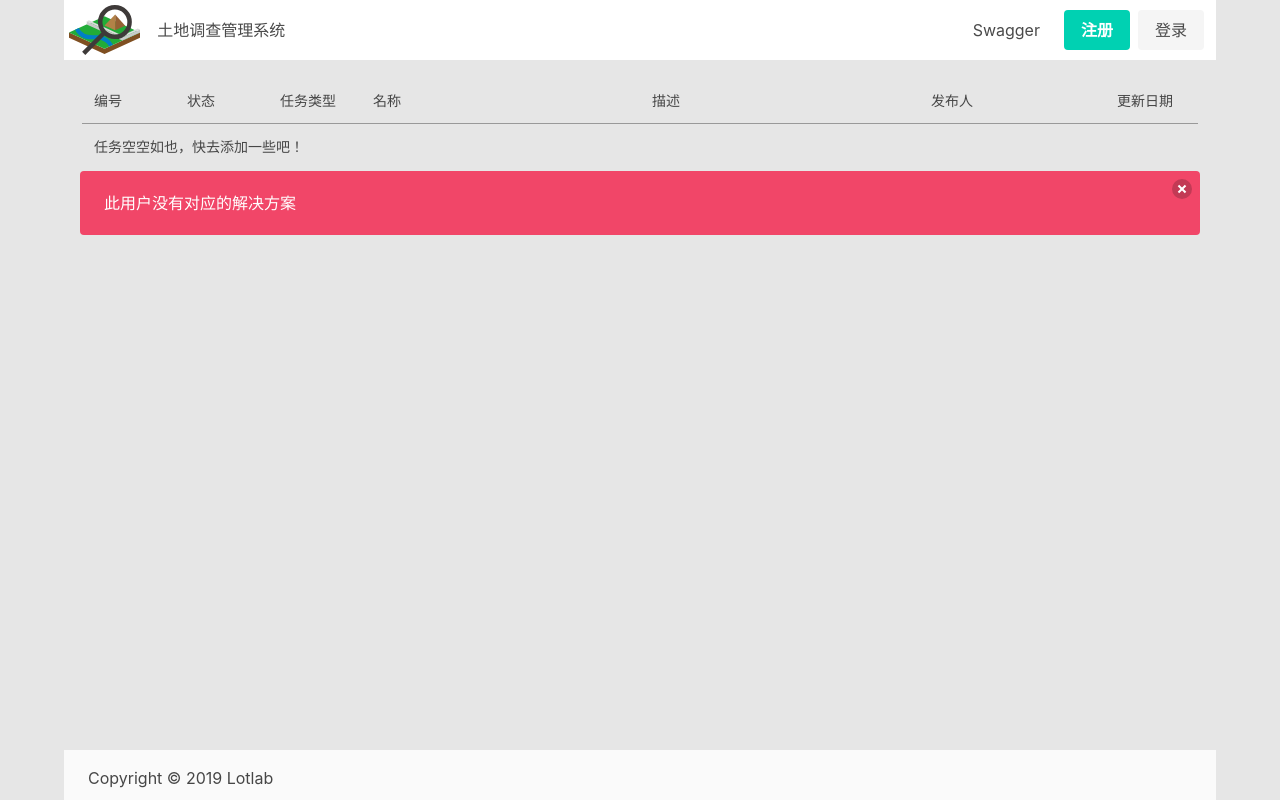
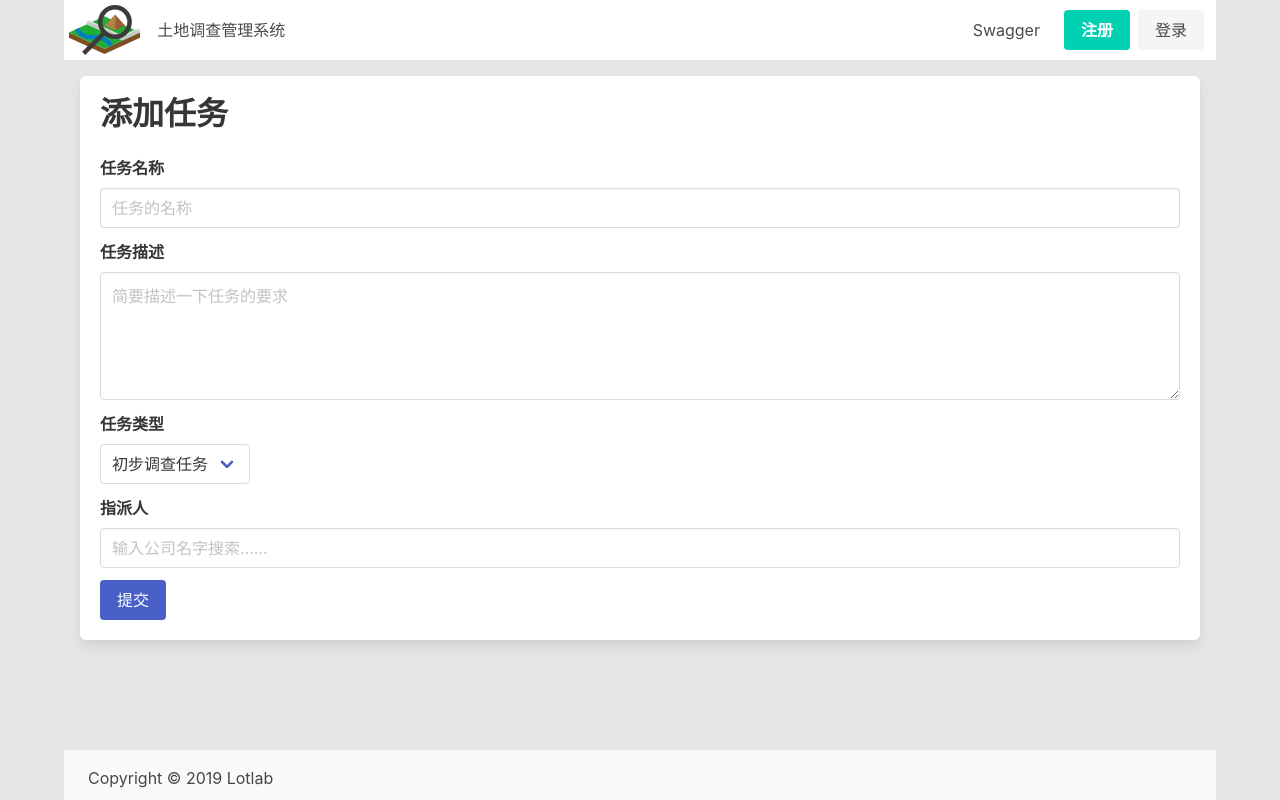
Before and after one commit to jim-kirisame/GDUT-Land-Manager-Frontend, a Vue app: page /#/addTask in a window 1280 px wide. Before the commit this address led to /#/task. Built offline with nearby package versions, Linux system fonts and the light colour scheme.

Commit message:
现在任务可以被修改了。

```diff
--- a/src/App.vue
+++ b/src/App.vue
@@ -57,7 +57,8 @@ import {
   faUserTie,
   faHistory,
   faBuilding,
-  faPlus
+  faPlus,
+  faEdit
 } from "@fortawesome/free-solid-svg-icons";
 import { FontAwesomeIcon } from "@fortawesome/vue-fontawesome";
 import userNav from "./components/nav_user.vue";
@@ -78,7 +79,8 @@ library.add(
   faUserClock,
   faUserTie,
   faBuilding,
-  faPlus
+  faPlus,
+  faEdit
 );
 Vue.component("font-awesome-icon", FontAwesomeIcon);
 
--- a/src/components/singleInput.vue
+++ b/src/components/singleInput.vue
@@ -8,6 +8,7 @@
         :value="textInput"
         @input="onInput($event.target.value)"
         :class="{'is-success': savedUser.uid>0}"
+        :disabled="disabled"
       >
       <div class="search-result box" id="search-result" v-if="users.length > 0">
         <ul>
@@ -38,14 +39,26 @@ export default class singleInput extends Vue {
   @Prop()
   value!: UserInfo;
 
+  @Prop()
+  disabled!: boolean;
+
   @Watch("value")
-  watchVal(newVal: UserInfo, oldVal: UserInfo) {
-    this.savedUser = newVal;
+  watchVal(newVal: UserInfo) {
+    if (newVal !== undefined) {
+      this.savedUser = newVal;
+      if (this.savedUser.name !== "") {
+        this.textInput = this.savedUser.name;
+      }
+    }
+  }
+
+  mounted() {
+    this.watchVal(this.value);
   }
 
   onInput(text: string) {
     this.textInput = text;
-    this.setUser(new UserInfo());
+    if (this.savedUser.uid > 0) this.setUser(new UserInfo());
 
     this.reload();
   }
@@ -58,8 +71,10 @@ export default class singleInput extends Vue {
   }
 
   setUser(user: UserInfo) {
-    this.savedUser = user;
-    this.$emit("input", this.savedUser);
+    if (this.savedUser != user) {
+      this.savedUser = user;
+      this.$emit("input", this.savedUser);
+    }
   }
 
   reload() {
--- a/src/model/task.ts
+++ b/src/model/task.ts
@@ -18,24 +18,28 @@ export default class Task {
 
     CreateTask(task: TaskInfo, callback: Callback) {
         let assignee = task.assignee === undefined ? 0 : task.assignee.uid;
-        if (assignee === 0)
+        if (assignee === 0) {
             assignee = -1;
+        }
 
-        let resource = task.resource === undefined ? 0 : task.resource.id === undefined ? 0 : task.resource.id;
-        if (resource === 0)
+        let resource = task.resource ===  (undefined || null) ? 0 : task.resource.id ===  (undefined || null) ? 0 : task.resource.id;
+        if (resource === 0) {
             resource = -1;
+        }
 
         TaskAPI.Create(task.title, task.description, task.taskType, resource, assignee, (p) => { callback.RespHandler(p); });
     }
 
     AlterTask(task: TaskInfo, callback: Callback) {
-        let assignee = task.assignee === undefined ? 0 : task.assignee.uid;
-        if (assignee === 0)
+        let assignee = task.assignee ===  undefined  ? 0 : task.assignee.uid;
+        if (assignee === 0) {
             assignee = -1;
+        }
 
-        let resource = task.resource === undefined ? 0 : task.resource.id === undefined ? 0 : task.resource.id;
-        if (resource === 0)
+        let resource = task.resource === (undefined || null) ? 0 : task.resource.id ===  (undefined || null) ? 0 : task.resource.id;
+        if (resource === 0) {
             resource = -1;
+        }
 
         TaskAPI.Alter(task.taskID, task.title, task.description, task.taskType, resource, assignee, (p) => { callback.RespHandler(p); });
     }
--- a/src/model/user.ts
+++ b/src/model/user.ts
@@ -8,6 +8,7 @@ export default class User {
         let cba = new Callback((resp) => {
             Cookie.set("ACL", resp.type, { expires: 7 });
             Cookie.set("Name", resp.name, { expires: 7 });
+            Cookie.set("UID", resp.uid, { expires: 7 });
             User.IsLogin = true;
             User.OnLoginStatusChange.emit({});
             callback.onSuccess(resp);
@@ -29,6 +30,7 @@ export default class User {
     static OnLogout() {
         Cookie.remove("ACL");
         Cookie.remove("Name");
+        Cookie.remove("UID");
         User.IsLogin = false;
         User.OnLoginStatusChange.emit({});
     }
@@ -42,6 +44,9 @@ export default class User {
     }
     static get Name() {
         return Cookie.get("Name");
+    }
+    static get UID() {
+        return Number(Cookie.get("UID"));
     }
 
     GetMe(callback: Callback) {
--- a/src/router.ts
+++ b/src/router.ts
@@ -75,9 +75,19 @@ export default new Router({
       {
         path: "/addTask",
         name: "addTask",
-        component: () => import(/* webpackChunkName: "task" */ "./views/addTask.vue"),
+        component: () => import(/* webpackChunkName: "task" */ "./views/editTask.vue"),
+        props: (route) => ({ id: 0 }),
         meta: {
           title: "新建任务"
+        }
+      },
+      {
+        path: "/task/:id/edit",
+        name: "editTask",
+        component: () => import(/* webpackChunkName: "task" */ "./views/editTask.vue"),
+        props: (route) => ({ id: route.params.id }),
+        meta: {
+          title: "编辑任务"
         }
       }
     ]
--- a/src/views/addTask.vue
+++ b/src/views/editTask.vue
@@ -1,24 +1,25 @@
 <template>
   <div class="box">
     <Notify :msg="message" @clear="clear"/>
-    <h1 class="title">添加任务</h1>
+    <h1 class="title" v-if="task.taskID <= 0">添加任务</h1>
+    <h1 class="title" v-else>编辑任务</h1>
     <div class="field">
       <label class="label">任务名称</label>
       <div class="control">
-        <input class="input" type="text" placeholder="任务的名称" v-model="task.title">
+        <input class="input" type="text" placeholder="任务的名称" v-model="task.title" :disabled="!editable">
       </div>
     </div>
     <div class="field">
       <label class="label">任务描述</label>
       <div class="control">
-        <textarea class="textarea" placeholder="简要描述一下任务的要求" v-model="task.description"></textarea>
+        <textarea class="textarea" placeholder="简要描述一下任务的要求" v-model="task.description" :disabled="!editable"></textarea>
       </div>
     </div>
     <div class="field">
       <label class="label">任务类型</label>
       <div class="control">
         <div class="select">
-          <select v-model="task.taskType">
+          <select v-model="task.taskType" :disabled="!editable">
             <option value="0">初步调查任务</option>
             <option value="1" disabled>初布点任务</option>
             <option value="2" disabled>布点采样任务</option>
@@ -28,23 +29,25 @@
     </div>
     <div class="field">
       <label class="label">指派人</label>
-      <SingleInput v-model="task.assignee"/>
+      <SingleInput v-model="task.assignee" :disabled="!editable"/>
     </div>
     <div class="field">
       <div class="control">
-        <button class="button is-link" @click="submit">提交</button>
+        <button class="button is-link" @click="submit" :disabled="!editable">提交</button>
       </div>
     </div>
   </div>
 </template>
 
 <script lang="ts">
-import { Vue, Component } from "vue-property-decorator";
+import { Vue, Component, Prop, Watch } from "vue-property-decorator";
 import singleInput from "../components/singleInput.vue";
 import multiInput from "../components/multiInput.vue";
 import Callback, { UserInfo, TaskInfo } from "../model/generic";
 import Task from "../model/task";
 import Notification from "../components/notification.vue";
+import User from "../model/user";
+import { faAtlas } from "@fortawesome/free-solid-svg-icons";
 
 @Component({
   components: {
@@ -55,8 +58,28 @@ import Notification from "../components/notification.vue";
 export default class AddTask extends Vue {
   task = new TaskInfo();
 
-  callback = new Callback(this.onSuccess, this.onFail);
+  @Prop()
+  id!: number;
 
+  @Watch("id")
+  onIdChange() {
+    if (this.id > 0) {
+      new Task().GetTask(
+        this.id,
+        new Callback(this.onLoadSuccess, this.onFail)
+      );
+    } else {
+      this.task = new TaskInfo();
+      this.message = "";
+      this.editable = true;
+    }
+  }
+
+  mounted() {
+    this.onIdChange();
+  }
+
+  callback = new Callback(this.onSubmitSuccess, this.onFail);
   submit() {
     if (this.task.taskID > 0) {
       new Task().AlterTask(this.task, this.callback);
@@ -65,12 +88,30 @@ export default class AddTask extends Vue {
     }
   }
 
-  onSuccess(data: any) {
+  onSubmitSuccess(data: any) {
     let id = this.task.taskID > 0 ? this.task.taskID.toString() : data;
     this.$router.push({
       name: "task",
       params: { id: id }
     });
+  }
+
+  editable = true;
+
+  onLoadSuccess(data: any) {
+    this.task = data;
+    if (this.task.status !== 0) {
+      this.message = "当前任务状态下无法编辑任务详情";
+      this.editable = false;
+      return;
+    }
+    if (this.task.assigner.uid !== User.UID) {
+      this.message = "此任务不是当前用户创建的，无法编辑。";
+      this.editable = false;
+      return;
+    }
+    this.message = "";
+    this.editable = true;
   }
 
   message = "";
--- a/src/views/task.vue
+++ b/src/views/task.vue
@@ -1,7 +1,20 @@
 <template>
   <div>
     <div class="box" v-if="task.taskID > 0">
-      <h1 class="title">{{task.title}}</h1>
+      <div class="columns">
+        <div class="column is-four-fifths">
+          <h1 class="title">{{task.title}}</h1>
+        </div>
+        <div class="column" v-if="editable">
+          <a class="button is-primary is-pulled-right" @click="editTask">
+            <span class="icon">
+              <font-awesome-icon icon="edit"/>
+            </span>
+            <span>编辑详情</span>
+          </a>
+        </div>
+      </div>
+
       <div class="tags">
         <span class="tag is-info">
           <span class="icon">
@@ -64,6 +77,7 @@ import TaskTable from "../components/taskTable.vue";
 import Callback, { TaskInfo, UserInfo, TaskUtils } from "../model/generic";
 import Task from "../model/task";
 import Notification from "../components/notification.vue";
+import User from "../model/user";
 
 @Component({
   components: {
@@ -87,6 +101,15 @@ export default class TaskPage extends Vue {
   onSuccess(resp: any) {
     this.task = resp;
     this.clear();
+    this.editable = this.task.assigner.uid === User.UID;
+  }
+
+  editable = false;
+  editTask() {
+    this.$router.push({
+      name: "editTask",
+      params: { id: this.task.taskID.toString() }
+    });
   }
 
   onFail(code: number, msg: string) {
```
Also changed, not shown: 1 other file (tests, documents, lock files or other folders).
